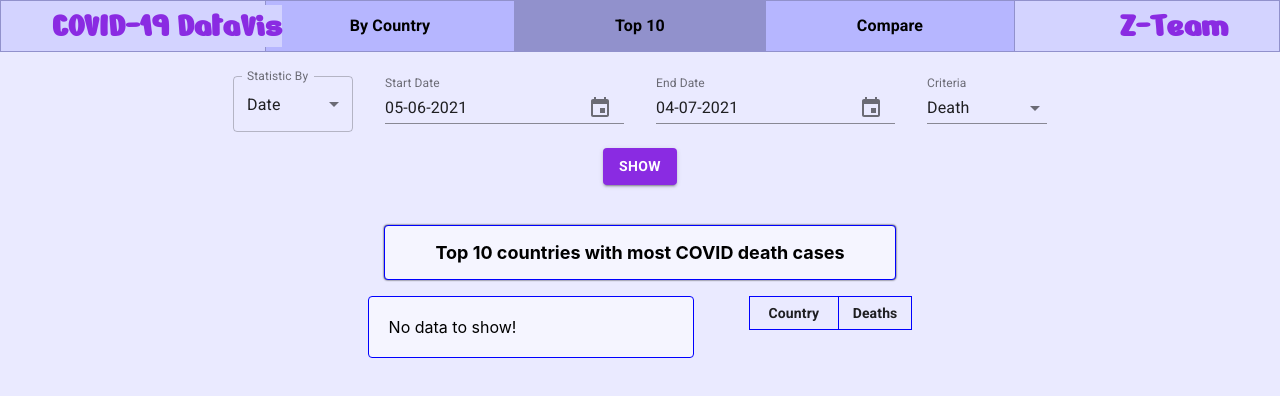
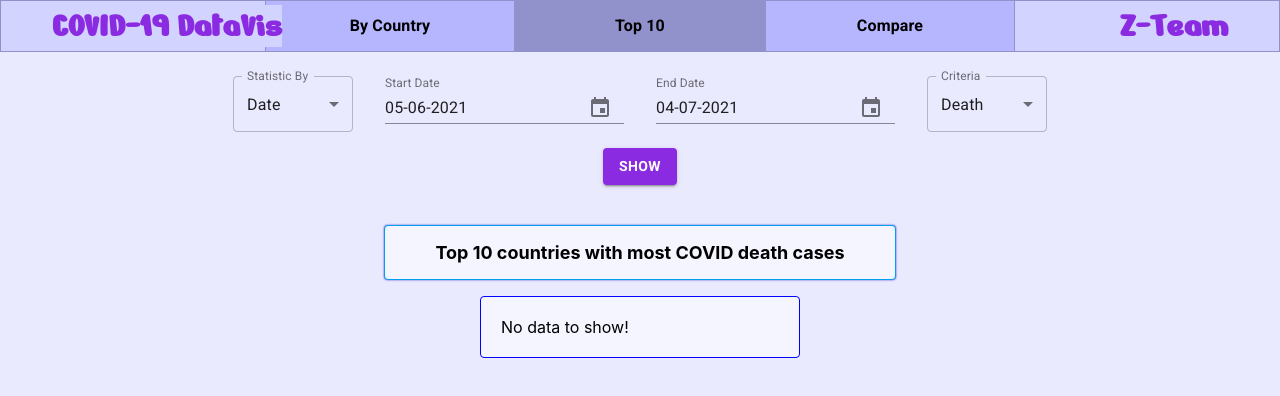
Before and after one commit to minhnguyenbk2909/data-visualization-cnpmnc, a React (Create React App) app in the folder frontend/: page /top10 in a window 1280 px wide. Shown: the top 396 px of the page. Built offline with nearby package versions, Linux system fonts and the light colour scheme; the HTML template or start-up script is replaced by a standard one.

Commit message:
progress bar

```diff
--- a/frontend/src/app/pages/ByCountry/ByCountry.jsx
+++ b/frontend/src/app/pages/ByCountry/ByCountry.jsx
@@ -1,4 +1,4 @@
-import { Box } from '@material-ui/core';
+import { Box, LinearProgress } from '@material-ui/core';
 import { Line } from 'react-chartjs-2';
 
 const convertStatisticDataToChartDatasets = (statisticData) => {
@@ -17,13 +17,13 @@ const convertStatisticDataToChartDatasets = (statisticData) => {
     },
     {
       field: 'deaths',
-      label: 'Total Deaths',
+      label: 'Deaths',
       borderColor: '#ff4000',
       backgroundColor: '#ff8080',
     },
     {
       field: 'recovered',
-      label: 'Total Recovered',
+      label: 'Recovered',
       borderColor: '#00ff00',
       backgroundColor: '#88ff88',
     },
@@ -105,7 +105,7 @@ export const ByCountry = ({ country, isLoading, statisticData }) => {
         }}
       >
         {isLoading ? (
-          'Loading...'
+          <LinearProgress />
         ) : statisticData.length > 0 ? (
           <Line options={options} data={chartData} />
         ) : (
--- a/frontend/src/app/pages/Compare/Compare.jsx
+++ b/frontend/src/app/pages/Compare/Compare.jsx
@@ -1,5 +1,6 @@
 import {
   Box,
+  LinearProgress,
   Table,
   TableBody,
   TableCell,
@@ -129,9 +130,9 @@ export const Compare = ({ country, country2, isLoading, compareData }) => {
       </Box>
 
       {isLoading ? (
-        'Loading...'
+        <LinearProgress />
       ) : isChartDataEmpty ? (
-        'No data to show!'
+        ''
       ) : (
         <Table style={{ width: 'fit-content', backgroundColor: '#f5f5ff' }}>
           <TableHead>
@@ -188,11 +189,11 @@ export const Compare = ({ country, country2, isLoading, compareData }) => {
           border: '1px solid blue',
           borderRadius: 4,
           backgroundColor: '#f5f5ff',
-          marginBottom: 50
+          marginBottom: 50,
         }}
       >
         {isLoading ? (
-          'Loading...'
+          <LinearProgress />
         ) : isChartDataEmpty ? (
           'No data to show!'
         ) : (
--- a/frontend/src/app/pages/Dashboard/components/CriteriaSelect.js
+++ b/frontend/src/app/pages/Dashboard/components/CriteriaSelect.js
@@ -1,18 +1,18 @@
-import { FormControl, InputLabel, Select, MenuItem } from "@material-ui/core";
+import { FormControl, InputLabel, Select, MenuItem } from '@material-ui/core';
 
 export const CriteriaSelect = ({ criteria, setCriteria }) => {
   const criteriaList = [
     {
-      name: "Death",
-      value: "death",
+      name: 'Death',
+      value: 'death',
     },
     {
-      name: "Confirmed",
-      value: "confirmed",
+      name: 'Confirmed',
+      value: 'confirmed',
     },
     {
-      name: "Recovered",
-      value: "recover",
+      name: 'Recovered',
+      value: 'recover',
     },
   ];
 
@@ -21,9 +21,9 @@ export const CriteriaSelect = ({ criteria, setCriteria }) => {
   };
 
   return (
-    <FormControl style={{ minWidth: 120 }}>
+    <FormControl variant='outlined' style={{ minWidth: 120 }}>
       <InputLabel>Criteria</InputLabel>
-      <Select value={criteria} label="Criteria" onChange={handleChange}>
+      <Select value={criteria} label='Criteria' onChange={handleChange}>
         {criteriaList.map((criterium) => (
           <MenuItem value={criterium.value} key={criterium.value}>
             {criterium.name}
--- a/frontend/src/app/pages/Top10/Top10.jsx
+++ b/frontend/src/app/pages/Top10/Top10.jsx
@@ -1,30 +1,31 @@
 import {
   Box,
+  LinearProgress,
   Table,
   TableBody,
   TableCell,
   TableHead,
   TableRow,
-} from "@material-ui/core";
-import { Bar } from "react-chartjs-2";
+} from '@material-ui/core';
+import { Bar } from 'react-chartjs-2';
 
 const convertStatisticDataToChartDatasets = (topTenData, criteria) => {
   let label;
   let borderColor;
   let backgroundColor;
 
-  if (criteria === "death") {
-    label = "Death";
-    borderColor = "#ff4000";
-    backgroundColor = "#ff8080";
-  } else if (criteria === "active") {
-    label = "Active";
-    borderColor = "#0000ff";
-    backgroundColor = "#8888ff";
-  } else if (criteria === "recover") {
-    label = "Recovered";
-    borderColor = "#00ff00";
-    backgroundColor = "#88ff88";
+  if (criteria === 'death') {
+    label = 'Death';
+    borderColor = '#ff4000';
+    backgroundColor = '#ff8080';
+  } else if (criteria === 'active') {
+    label = 'Active';
+    borderColor = '#0000ff';
+    backgroundColor = '#8888ff';
+  } else if (criteria === 'recover') {
+    label = 'Recovered';
+    borderColor = '#00ff00';
+    backgroundColor = '#88ff88';
   }
 
   const convertedData = {
@@ -47,7 +48,7 @@ export const Top10 = ({ isLoading, topTenData, criteria }) => {
     responsive: true,
     plugins: {
       legend: {
-        position: "top",
+        position: 'top',
       },
       title: {
         display: true,
@@ -65,12 +66,12 @@ export const Top10 = ({ isLoading, topTenData, criteria }) => {
 
   const tableConfigs = {
     columns: [
-      { label: "Country", field: "countryName", width: 200, color: "#000000" },
-      criteria === "confirmed"
-        ? { label: "Confirmed", field: "data", width: 150, color: "#0000af" }
-        : criteria === "death"
-        ? { label: "Deaths", field: "data", width: 150, color: "#af4000" }
-        : { label: "Recovered", field: "data", width: 150, color: "#00af00" },
+      { label: 'Country', field: 'countryName', width: 200, color: '#000000' },
+      criteria === 'confirmed'
+        ? { label: 'Confirmed', field: 'data', width: 150, color: '#0000af' }
+        : criteria === 'death'
+        ? { label: 'Deaths', field: 'data', width: 150, color: '#af4000' }
+        : { label: 'Recovered', field: 'data', width: 150, color: '#00af00' },
     ],
     rows: isChartDataEmpty ? [] : topTenData,
   };
@@ -79,24 +80,24 @@ export const Top10 = ({ isLoading, topTenData, criteria }) => {
     <Box
       sx={{
         paddingTop: 16,
-        display: "flex",
-        flexDirection: "column",
-        alignItems: "center",
+        display: 'flex',
+        flexDirection: 'column',
+        alignItems: 'center',
         gap: 16,
         marginBottom: 50,
       }}
     >
       <Box
         sx={{
-          width: "40%",
-          border: "1px solid blue",
+          width: '40%',
+          border: '1px solid #009df0',
           borderRadius: 4,
-          boxShadow: "0px 0px 2px",
-          backgroundColor: "#f5f5ff",
-          display: "flex",
-          flexDirection: "row",
-          justifyContent: "center",
-          paddingY: "1rem",
+          boxShadow: '0px 0px 2px #3333d3',
+          backgroundColor: '#f5f5ff',
+          display: 'flex',
+          flexDirection: 'row',
+          justifyContent: 'center',
+          paddingY: '1rem',
           fontSize: 18,
           fontWeight: 700,
         }}
@@ -105,44 +106,50 @@ export const Top10 = ({ isLoading, topTenData, criteria }) => {
       </Box>
       <Box
         sx={{
-          display: "flex",
-          flexDirection: "row",
-          justifyContent: "space-between",
+          display: 'flex',
+          flexDirection: 'row',
+          justifyContent: 'space-between',
           gap: 24,
         }}
       >
         <Box
           sx={{
-            width: "60%",
-            height: "fit-content",
+            width: '70%',
+            minWidth: '40vh',
+            height: 'fit-content',
             padding: 20,
-            border: "1px solid blue",
+            border: '1px solid blue',
             borderRadius: 4,
-            backgroundColor: "#f5f5ff",
+            backgroundColor: '#f5f5ff',
           }}
         >
           {isLoading ? (
-            "Loading..."
+            <LinearProgress />
           ) : topTenData.length > 0 ? (
             <Bar options={options} data={data} />
           ) : (
-            "No data to show!"
+            'No data to show!'
           )}
         </Box>
 
-        <Table style={{ width: "30%" }}>
+        {isLoading ? (
+          <LinearProgress />
+        ) : isChartDataEmpty ? (
+          ''
+        ) : (
+          <Table style={{ width: '20%' }}>
             <TableHead>
               <TableRow>
                 {tableConfigs.columns.map((tableColumn) => {
                   return (
                     <TableCell
-                    align="center"
+                      align='center'
                       style={{
                         padding: 4,
                         width: tableColumn.width,
                         fontWeight: 700,
-                      border: "1px solid blue",
-                      boxSizing: "border-box",
+                        border: '1px solid blue',
+                        boxSizing: 'border-box',
                       }}
                     >
                       {tableColumn.label}
@@ -156,20 +163,20 @@ export const Top10 = ({ isLoading, topTenData, criteria }) => {
               {tableConfigs.rows.map((tableRow) => {
                 // const countryName = tableRow.countryName;
                 // const data = tableRow.data;
-              console.log("row", tableRow);
+                console.log('row', tableRow);
                 return (
                   <TableRow>
                     {tableConfigs.columns.map((tableColumn) => {
                       console.log(topTenData[tableColumn.field]);
                       return (
                         <TableCell
-                        align="center"
+                          align='center'
                           style={{
                             padding: 4,
                             width: tableColumn.width,
                             color: tableColumn.color,
-                          border: "1px solid blue",
-                          boxSizing: "border-box",
+                            border: '1px solid blue',
+                            boxSizing: 'border-box',
                           }}
                         >
                           {tableRow[tableColumn.field]}
@@ -181,6 +188,7 @@ export const Top10 = ({ isLoading, topTenData, criteria }) => {
               })}
             </TableBody>
           </Table>
+        )}
       </Box>
     </Box>
   );
```
Lines whose indentation alone changed are shown as unchanged.
